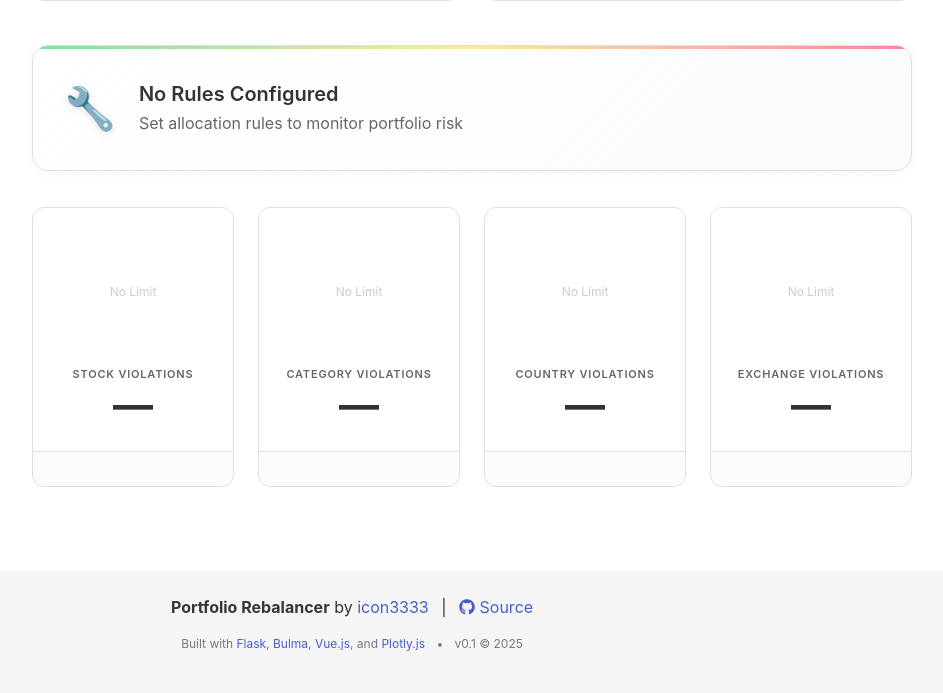
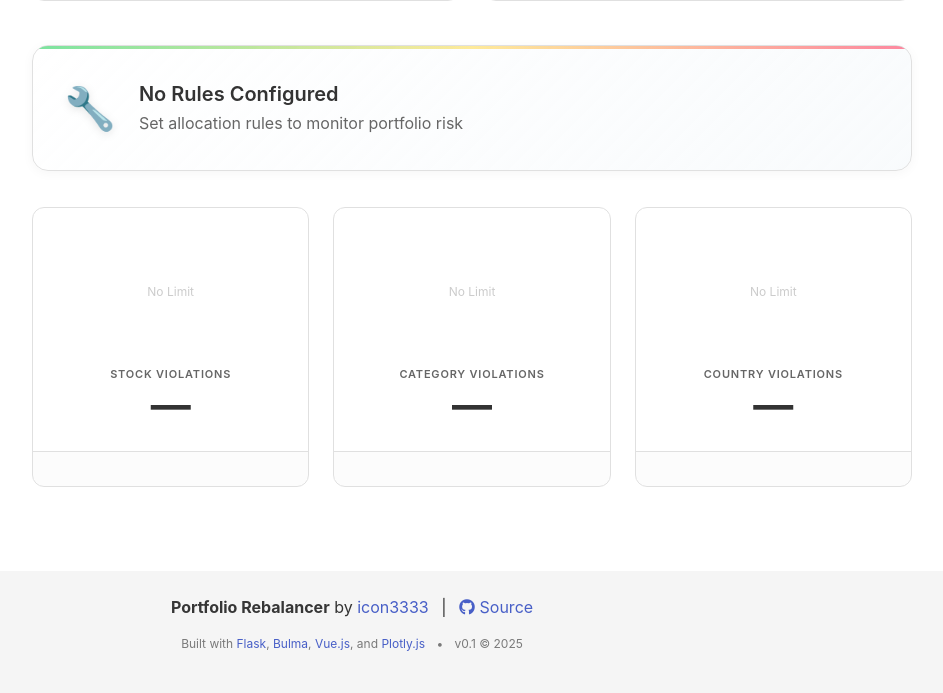
Before and after one commit to icon3333/portfolio_rebalancer, a Flask app: page /portfolio/risk_overview in a window 1280 px wide. Shown: the part 1681-2374 px from the top of the page, without its empty margins (288-1231 px from the left). Run offline with Flask 3, Linux system fonts and the light colour scheme; the visitor is signed in with stand-in values (Sample User, id 1); data comes from the database, SQL or seed files in the repository; tables that the repository leaves empty hold one stand-in row (values such as "Sample post"); data that the repository does not hold is empty; some libraries are stand-ins or nearby versions.

Commit message:
removed entirely exchagne

```diff
--- a/templates/pages/risk_overview.html
+++ b/templates/pages/risk_overview.html
@@ -139,7 +139,7 @@
 
         <!-- Rule Gauges with Contextual Violations -->
         <div class="columns is-multiline mb-4">
-            <div class="column is-3">
+            <div class="column is-4">
                 <div class="gauge-card">
                     <div class="gauge-indicator">
                         <div class="gauge-container">
@@ -158,7 +158,7 @@
                     </div>
                 </div>
             </div>
-            <div class="column is-3">
+            <div class="column is-4">
                 <div class="gauge-card">
                     <div class="gauge-indicator">
                         <div class="gauge-container">
@@ -177,7 +177,7 @@
                     </div>
                 </div>
             </div>
-            <div class="column is-3">
+            <div class="column is-4">
                 <div class="gauge-card">
                     <div class="gauge-indicator">
                         <div class="gauge-container">
@@ -196,25 +196,7 @@
                     </div>
                 </div>
             </div>
-            <div class="column is-3">
-                <div class="gauge-card">
-                    <div class="gauge-indicator">
-                        <div class="gauge-container">
-                            <div class="gauge-chart" id="exchangeGauge"></div>
-                            <div class="gauge-label">
-                                <div class="gauge-title">Exchange Violations</div>
-                                <div class="gauge-count" id="exchangeCount">0</div>
-                                <div class="gauge-subtitle" id="exchangeSubtitle">exchanges over limit</div>
-                            </div>
-                        </div>
-                    </div>
-                    <div class="gauge-violations-container">
-                        <div class="gauge-violations" id="exchangeViolations">
-                            <!-- Exchange violations will be populated here -->
-                        </div>
-                    </div>
-                </div>
-            </div>
+
         </div>
     </div>
 </div>
@@ -264,8 +246,7 @@
         let allocationRules = {
             maxPerStock: null,
             maxPerCategory: null,
-            maxPerCountry: null,
-            maxPerExchange: null
+            maxPerCountry: null
         };
 
         // Utility functions for formatting
@@ -1213,7 +1194,6 @@
             updateGauge('stock', 'stockGauge', 'stockCount', 'stockSubtitle', allocationRules.maxPerStock);
             updateGauge('category', 'categoryGauge', 'categoryCount', 'categorySubtitle', allocationRules.maxPerCategory);
             updateGauge('country', 'countryGauge', 'countryCount', 'countrySubtitle', allocationRules.maxPerCountry);
-            updateGauge('exchange', 'exchangeGauge', 'exchangeCount', 'exchangeSubtitle', allocationRules.maxPerExchange);
         }
 
         // Update individual gauge
@@ -1299,22 +1279,6 @@
                         });
                     }
                 });
-            } else if (type === 'exchange') {
-                const exchangeAllocations = {};
-                allCompanies.forEach(company => {
-                    const exchange = company.exchange || 'Unknown';
-                    exchangeAllocations[exchange] = (exchangeAllocations[exchange] || 0) + (company.currentValue || 0);
-                });
-                Object.entries(exchangeAllocations).forEach(([exchange, value]) => {
-                    const percentage = (value / totalValue) * 100;
-                    if (percentage > maxPercentage) {
-                        violations.push({
-                            name: exchange,
-                            currentPercentage: percentage,
-                            maxPercentage: maxPercentage
-                        });
-                    }
-                });
             }
 
             return violations;
@@ -1334,9 +1298,6 @@
             } else if (type === 'country') {
                 const countries = new Set(allCompanies.map(company => company.country || 'Unknown'));
                 return countries.size;
-            } else if (type === 'exchange') {
-                const exchanges = new Set(allCompanies.map(company => company.exchange || 'Unknown'));
-                return exchanges.size;
             }
 
             return 0;
@@ -1402,12 +1363,11 @@
 
         // Update contextual violations under each gauge
         function updateContextualViolations() {
-            if (!allocationRules || (!allocationRules.maxPerStock && !allocationRules.maxPerCategory && !allocationRules.maxPerCountry && !allocationRules.maxPerExchange)) {
+            if (!allocationRules || (!allocationRules.maxPerStock && !allocationRules.maxPerCategory && !allocationRules.maxPerCountry)) {
                 // Clear all violation containers
                 document.getElementById('stockViolations').innerHTML = '';
                 document.getElementById('categoryViolations').innerHTML = '';
                 document.getElementById('countryViolations').innerHTML = '';
-                document.getElementById('exchangeViolations').innerHTML = '';
                 return;
             }
 
@@ -1423,15 +1383,13 @@
             const violationsByType = {
                 'Stock': violations.filter(v => v.type === 'Stock'),
                 'Category': violations.filter(v => v.type === 'Category'),
-                'Country': violations.filter(v => v.type === 'Country'),
-                'Exchange': violations.filter(v => v.type === 'Exchange')
+                'Country': violations.filter(v => v.type === 'Country')
             };
 
             // Update each gauge's violations
             updateGaugeViolations('stockViolations', violationsByType['Stock']);
             updateGaugeViolations('categoryViolations', violationsByType['Category']);
             updateGaugeViolations('countryViolations', violationsByType['Country']);
-            updateGaugeViolations('exchangeViolations', violationsByType['Exchange']);
         }
 
         // Update individual gauge violations
@@ -1534,26 +1492,7 @@
                 });
             }
 
-            // Check per exchange violations
-            if (allocationRules.maxPerExchange && allocationRules.maxPerExchange > 0) {
-                const exchangeAllocations = {};
-                allCompanies.forEach(company => {
-                    const exchange = company.exchange || 'Unknown';
-                    exchangeAllocations[exchange] = (exchangeAllocations[exchange] || 0) + (company.currentValue || 0);
-                });
-
-                Object.entries(exchangeAllocations).forEach(([exchange, value]) => {
-                    const percentage = (value / totalValue) * 100;
-                    if (percentage > allocationRules.maxPerExchange) {
-                        violations.push({
-                            type: 'Exchange',
-                            name: exchange,
-                            currentPercentage: percentage,
-                            maxPercentage: allocationRules.maxPerExchange
-                        });
-                    }
-                });
-            }
+
 
             // Sort violations by severity (highest over-allocation first)
             violations.sort((a, b) => (b.currentPercentage - b.maxPercentage) - (a.currentPercentage - a.maxPercentage));
```
